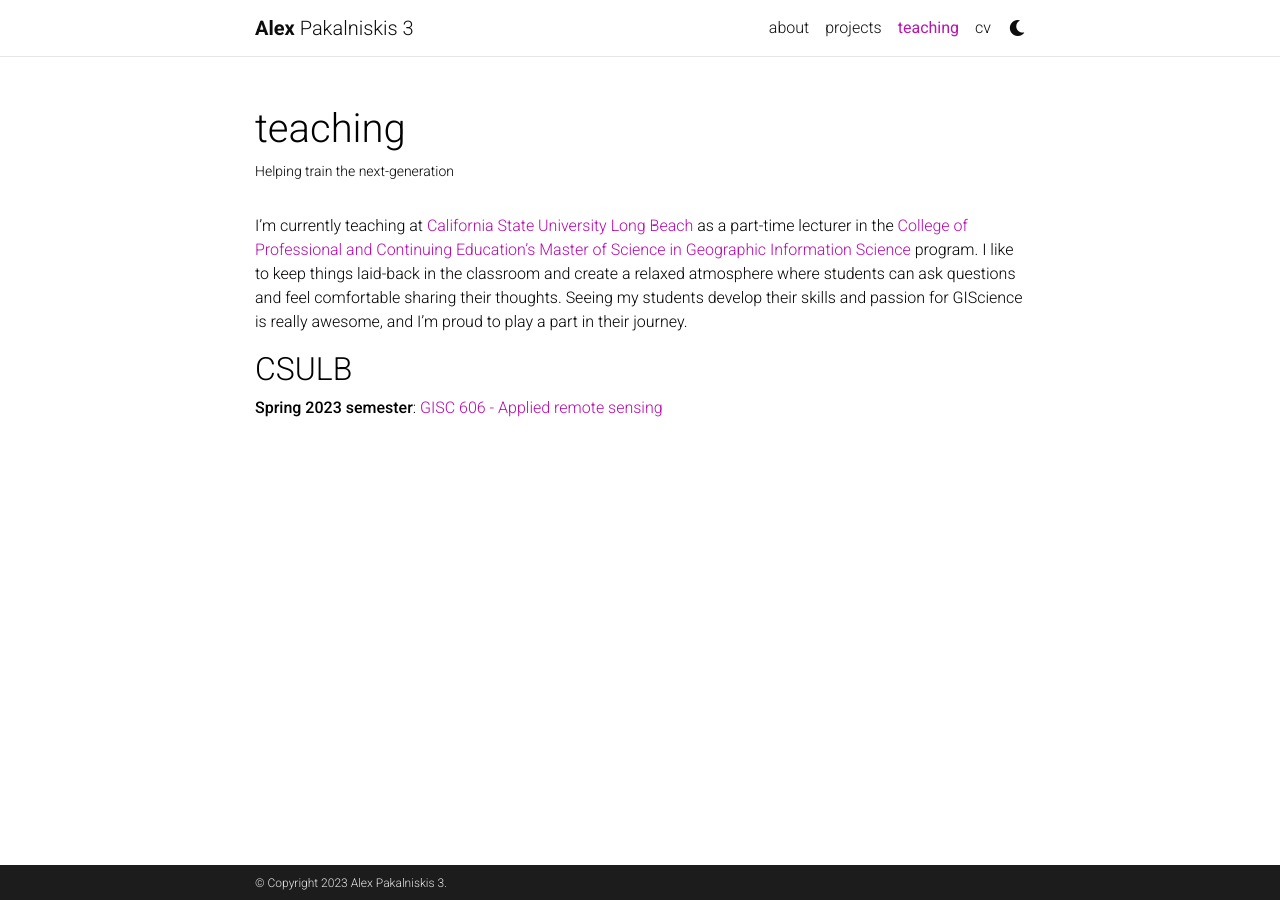
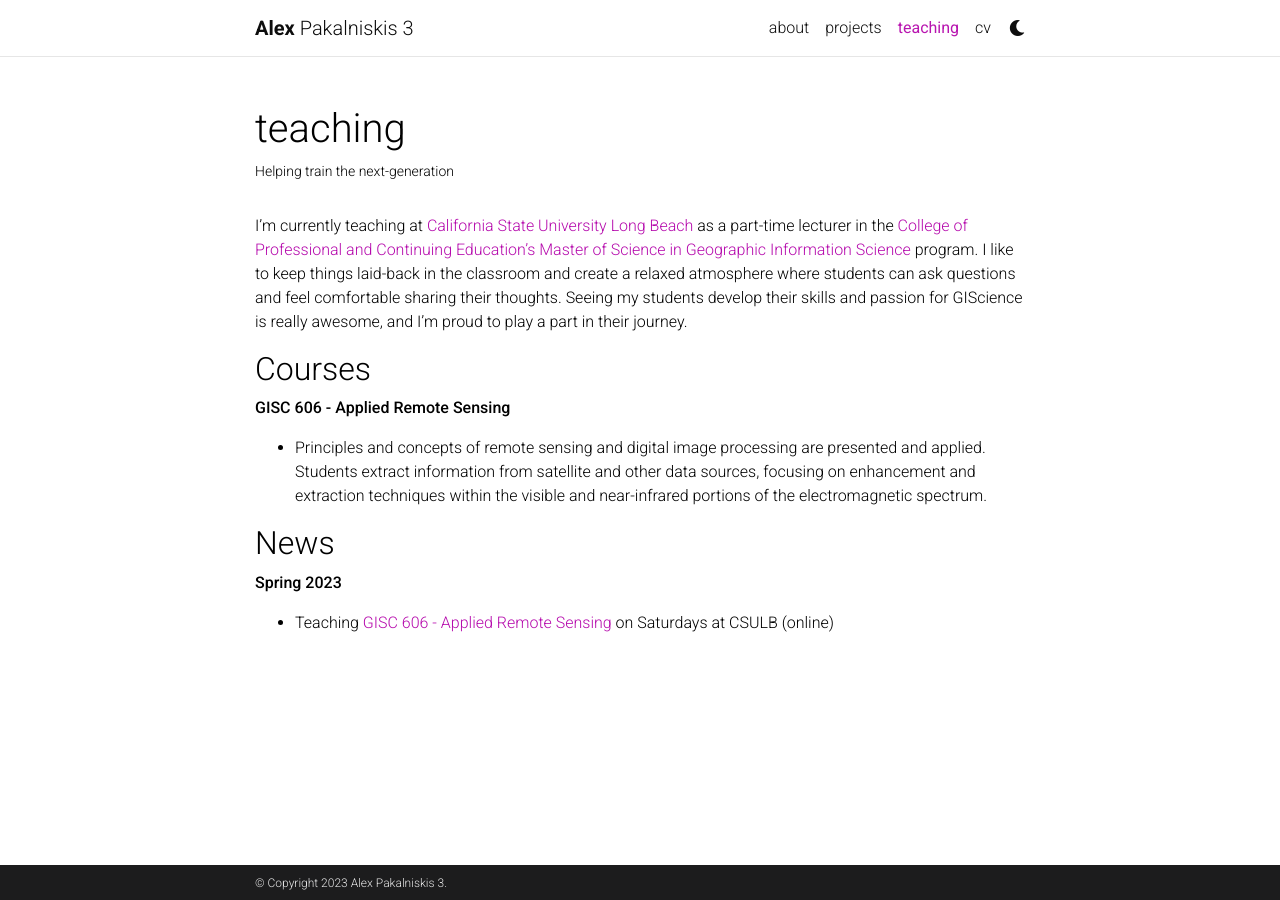
Before and after one commit to alex-pakalniskis/alex-pakalniskis.github.io, a Jekyll site: the page built from _pages/teaching.md, in a window 1280 px wide. Built offline with Jekyll 4.4.1, drawn with Linux system fonts in a browser that asks for light colours; comment, search, counter and statistics services are not loaded; a style sheet for code colours, icons or effects is not loaded.

Commit message:
Update teaching.md

```diff
--- a/_pages/teaching.md
+++ b/_pages/teaching.md
@@ -9,5 +9,10 @@ nav_order: 3
 
 I’m currently teaching at [California State University Long Beach](https://www.csulb.edu/) as a part-time lecturer in the [College of Professional and Continuing Education’s](https://www.cpace.csulb.edu/) [Master of Science in Geographic Information Science](https://www.cpace.csulb.edu/courses/degree-programs/master-of-science-in-geographic-information-science) program. I like to keep things laid-back in the classroom and create a relaxed atmosphere where students can ask questions and feel comfortable sharing their thoughts. Seeing my students develop their skills and passion for GIScience is really awesome, and I’m proud to play a part in their journey.
 
-## CSULB
-**Spring 2023 semester**: [GISC 606 - Applied remote sensing](https://alex-pakalniskis.github.io/gisc606-spring2023/)
+## Courses
+**GISC 606 - Applied Remote Sensing**
+* Principles and concepts of remote sensing and digital image processing are presented and applied. Students extract information from satellite and other data sources, focusing on enhancement and extraction techniques within the visible and near-infrared portions of the electromagnetic spectrum.
+
+## News
+**Spring 2023**
+* Teaching [GISC 606 - Applied Remote Sensing](https://alex-pakalniskis.github.io/gisc606-spring2023/) on Saturdays at CSULB (online)
```
